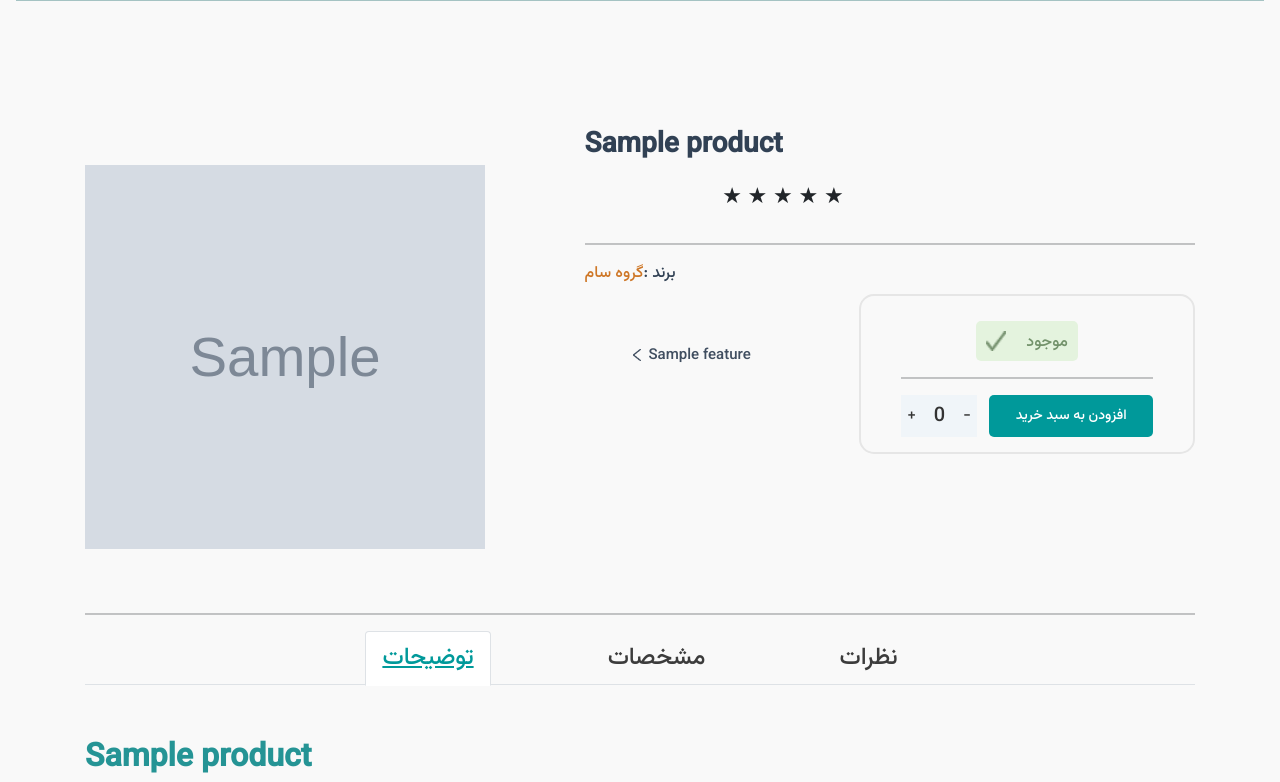
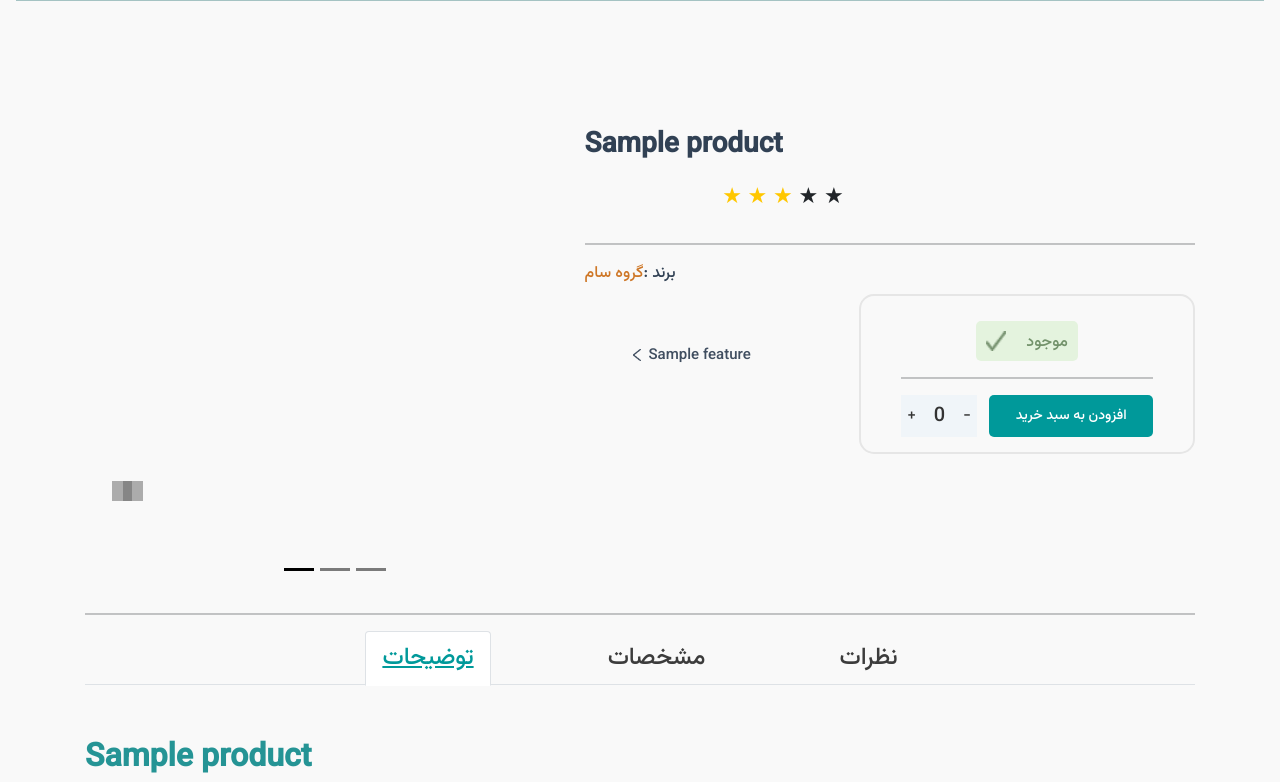
Before and after one commit to arooshahz/ECommerce, a Django app: a page that uses home/templates/home/detail.html in a window 1280 px wide. Shown: the part 158-940 px from the top of the page. Run offline with Django 5.2, Linux system fonts and the light colour scheme; tables that the repository leaves empty hold one stand-in row (values such as "Sample post"); grey boxes marked "Sample" are stand-in pictures; some libraries are stand-ins or nearby versions; grey boxes are pictures that could not be loaded.

Commit message:
carousel in prduct detail

```diff
--- a/home/templates/home/category.html
+++ b/home/templates/home/category.html
@@ -97,9 +97,9 @@
                                 <!--    </div>-->
                                 <!--</div>-->
                                 <div class="ms-rate">
-                                    <span onclick="gfg(1)" class="star">★ </span>
-                                    <span onclick="gfg(2)" class="star">★ </span>
-                                    <span onclick="gfg(3)" class="star">★ </span>
+                                    <span onclick="gfg(1)" class="star five">★ </span>
+                                    <span onclick="gfg(2)" class="star five">★ </span>
+                                    <span onclick="gfg(3)" class="star five">★ </span>
                                     <span onclick="gfg(4)" class="star">★ </span>
                                     <span onclick="gfg(5)" class="star">★ </span>
                                 </div>
--- a/home/templates/home/detail.html
+++ b/home/templates/home/detail.html
@@ -5,13 +5,47 @@
 {% block content %}
 <div class="detail">
     <div id="product-info">
-        <div id="image"><img src="media/{{ product.image }}" alt="title"></div>
+        <div id="image">
+            <div id="carouselExampleDark" class="carousel carousel-dark slide" style="width: 100%;height: 100%;"
+                 data-bs-ride="carousel">
+                <div class="carousel-indicators">
+                    <button type="button" data-bs-target="#carouselExampleDark" data-bs-slide-to="0" class="active"
+                            aria-current="true" aria-label="Slide 1"></button>
+                    <button type="button" data-bs-target="#carouselExampleDark" data-bs-slide-to="1"
+                            aria-label="Slide 2"></button>
+                    <button type="button" data-bs-target="#carouselExampleDark" data-bs-slide-to="2"
+                            aria-label="Slide 3"></button>
+                </div>
+                <div class="carousel-inner" style="height:100%;">
+                    <div class="carousel-item active" style="height:100%;" data-bs-interval="10000">
+                        <img src="/media/{{ product.image }}" class="d-block w-100" alt="...">
+                    </div>
+                    <div class="carousel-item" style="height:100%;" data-bs-interval="2000">
+                        <img src="..." class="d-block w-100" alt="...">
+                    </div>
+                    <div class="carousel-item" style="height:100%;">
+                        <img src="..." class="d-block w-100" alt="...">
+                    </div>
+                </div>
+                <button class="carousel-control-prev" style="right: unset;left: 11px;" type="button"
+                        data-bs-target="#carouselExampleDark"
+                        data-bs-slide="prev">
+                    <span class="carousel-control-prev-icon" aria-hidden="true"></span>
+                    <span class="visually-hidden">Previous</span>
+                </button>
+                <button class="carousel-control-next" type="button" data-bs-target="#carouselExampleDark"
+                        data-bs-slide="next">
+                    <span class="carousel-control-next-icon" aria-hidden="true"></span>
+                    <span class="visually-hidden">Next</span>
+                </button>
+            </div>
+        </div>
         <div id="info">
             <h1>{{ product.name }}</h1>
             <div class="ms-rate" style="float: none;text-align:center;">
-                <span onclick="gfg(1)" class="star">★ </span>
-                <span onclick="gfg(2)" class="star">★ </span>
-                <span onclick="gfg(3)" class="star">★ </span>
+                <span onclick="gfg(1)" class="star five">★ </span>
+                <span onclick="gfg(2)" class="star five">★ </span>
+                <span onclick="gfg(3)" class="star five">★ </span>
                 <span onclick="gfg(4)" class="star">★ </span>
                 <span onclick="gfg(5)" class="star">★ </span>
             </div>
--- a/home/templates/home/product_filter.html
+++ b/home/templates/home/product_filter.html
@@ -104,9 +104,9 @@
                                 <!--    </div>-->
                                 <!--</div>-->
                                 <div class="ms-rate">
-                                    <span onclick="gfg(1)" class="star">★ </span>
-                                    <span onclick="gfg(2)" class="star">★ </span>
-                                    <span onclick="gfg(3)" class="star">★ </span>
+                                    <span onclick="gfg(1)" class="star five">★ </span>
+                                    <span onclick="gfg(2)" class="star five">★ </span>
+                                    <span onclick="gfg(3)" class="star five">★ </span>
                                     <span onclick="gfg(4)" class="star">★ </span>
                                     <span onclick="gfg(5)" class="star">★ </span>
                                 </div>
--- a/home/templates/home/products.html
+++ b/home/templates/home/products.html
@@ -101,9 +101,9 @@
                                 <!--    </div>-->
                                 <!--</div>-->
                                 <div class="ms-rate">
-                                    <span onclick="gfg(1)" class="star">★ </span>
-                                    <span onclick="gfg(2)" class="star">★ </span>
-                                    <span onclick="gfg(3)" class="star">★ </span>
+                                    <span onclick="gfg(1)" class="star five">★ </span>
+                                    <span onclick="gfg(2)" class="star five">★ </span>
+                                    <span onclick="gfg(3)" class="star five">★ </span>
                                     <span onclick="gfg(4)" class="star">★ </span>
                                     <span onclick="gfg(5)" class="star">★ </span>
                                 </div>
--- a/home/templates/home/special_offers.html
+++ b/home/templates/home/special_offers.html
@@ -101,9 +101,9 @@
                                 <!--    </div>-->
                                 <!--</div>-->
                                 <div class="ms-rate">
-                                    <span onclick="gfg(1)" class="star">★ </span>
-                                    <span onclick="gfg(2)" class="star">★ </span>
-                                    <span onclick="gfg(3)" class="star">★ </span>
+                                    <span onclick="gfg(1)" class="star five">★ </span>
+                                    <span onclick="gfg(2)" class="star five">★ </span>
+                                    <span onclick="gfg(3)" class="star five">★ </span>
                                     <span onclick="gfg(4)" class="star">★ </span>
                                     <span onclick="gfg(5)" class="star">★ </span>
                                 </div>
--- a/static/css/styles.css
+++ b/static/css/styles.css
@@ -13,6 +13,7 @@ a {
 p {
     margin:0;
 }
+
 
 .dropup .dropdown-toggle::after {
   display: none;
@@ -861,8 +862,8 @@ ul#dropdown-side .main-category {
 }
 
 .detail div#product-info div#image img{
-    width: 80%;
-    height: 80%;
+    width: 100%;
+    height: 100%;
 }
 
 
```
Also changed, not shown: home/templates/home/favourites.html (+5 -5 lines), home/templates/home/home.html (+7 -35 lines).
